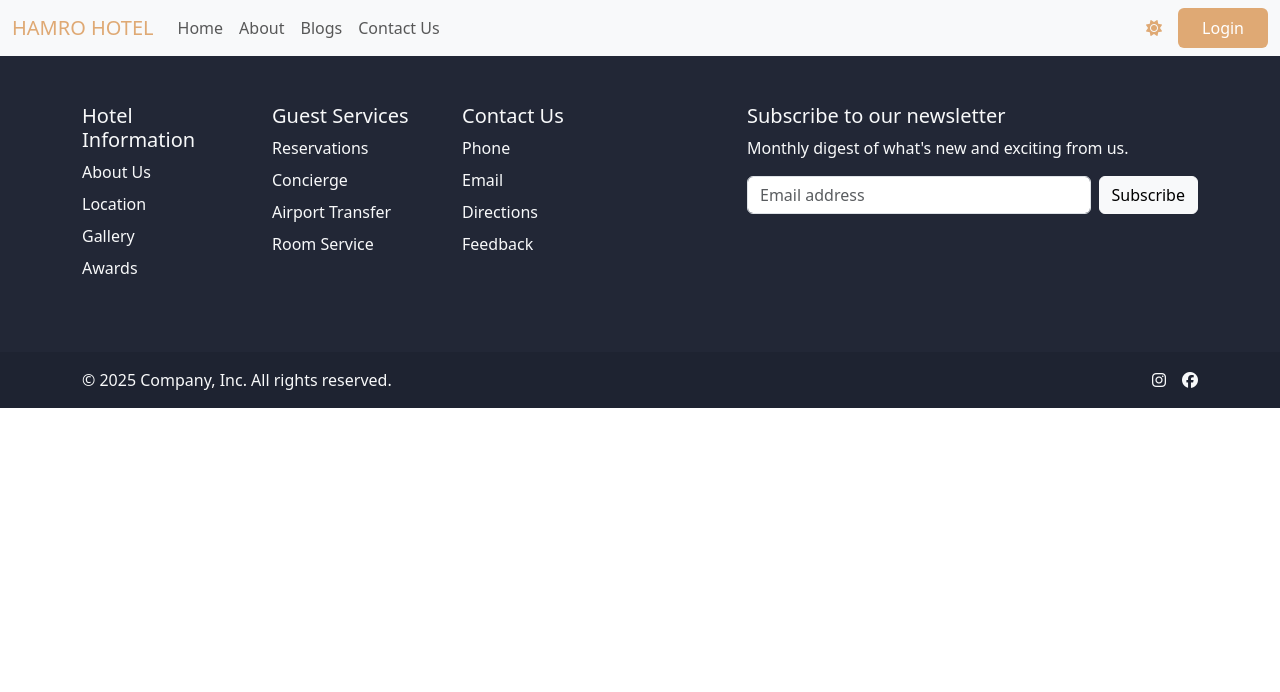
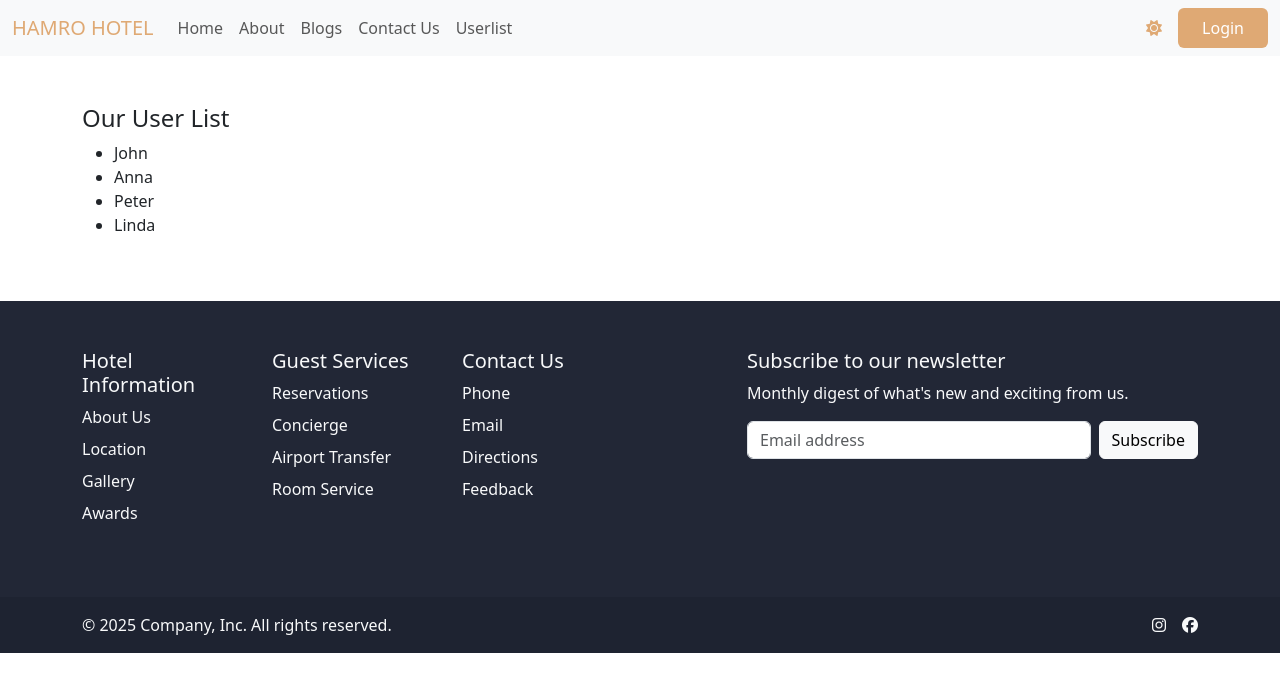
Before and after one commit to Saumya-Shrestha/MindRisers-MERN, a React (Vite) app in the folder client/: page /userlist in a window 1280 px wide. Shown: the top 692 px of the page. Built offline with nearby package versions, Linux system fonts and the light colour scheme.

Commit message:
useParams and useNavigate Hooks

```diff
--- a/client/src/App.jsx
+++ b/client/src/App.jsx
@@ -9,6 +9,8 @@ import About from "./pages/About";
 import Contact from "./pages/Contact";
 import Blog from "./pages/Blog";
 import Footer from "./components/Footer";
+import UserList from "./components/UserList";
+import UserDetail from "./components/UserDetail";
 
 function App() {
   const [mode, setMode] = useState("light");
@@ -70,6 +72,14 @@ function App() {
           path="/contact"
           element={<Contact mode={mode} />}
         />
+        <Route
+          path="/userlist"
+          element={<UserList />}
+        />
+        <Route
+          path="userlist/:id/:username/:age"
+          element={<UserDetail />}
+        />
       </Routes>
 
       <Footer mode={mode} />
--- a/client/src/components/Navbar.jsx
+++ b/client/src/components/Navbar.jsx
@@ -55,6 +55,14 @@ const Navbar = ({ title, mode, text, toggleMode, notify }) => {
                 Contact Us
               </Link>
             </li>
+            <li className="nav-item">
+              <Link
+                className="nav-link"
+                to="/userlist"
+              >
+                Userlist
+              </Link>
+            </li>
           </ul>
           <button
             className={`mx-3 bg-transparent border-0 ${mode === "light" ? "light-accent-icon" : "dark-accent-icon"}`}
--- /dev/null
+++ b/client/src/components/UserDetail.jsx
@@ -0,0 +1,22 @@
+import React from "react";
+import { useParams } from "react-router-dom";
+
+const UserDetail = () => {
+  const params = useParams();
+  console.log(params);
+
+  const { id, username, age } = params;
+
+  return (
+    <>
+      <div className="container py-5">
+        <h4>This is User Detail Page</h4>
+        <h6>User ID: {id}</h6>
+        <h6>User Name: {username}</h6>
+        <h6>User Age: {age}</h6>
+      </div>
+    </>
+  );
+};
+
+export default UserDetail;
--- /dev/null
+++ b/client/src/components/UserList.jsx
@@ -0,0 +1,56 @@
+import React from "react";
+import { useNavigate } from "react-router-dom";
+
+const UserList = () => {
+  const navigate = useNavigate();
+
+  const users = [
+    {
+      _id: 1,
+      name: "John",
+      age: 25,
+    },
+    {
+      _id: 2,
+      name: "Anna",
+      age: 30,
+    },
+    {
+      _id: 3,
+      name: "Peter",
+      age: 35,
+    },
+    {
+      _id: 4,
+      name: "Linda",
+      age: 40,
+    },
+  ];
+
+  const handleUser = (userId, userName, userAge) => {
+    console.log("You clicked on user: ", userName);
+    navigate(`${userId}/${userName}/${userAge}`);
+  };
+
+  return (
+    <>
+      <div className="container py-5">
+        <h4>Our User List</h4>
+        <ul>
+          {users.map((user) => {
+            return (
+              <li
+                key={user._id}
+                onClick={() => handleUser(user._id, user.name, user.age)}
+              >
+                {user.name}
+              </li>
+            );
+          })}
+        </ul>
+      </div>
+    </>
+  );
+};
+
+export default UserList;
```
